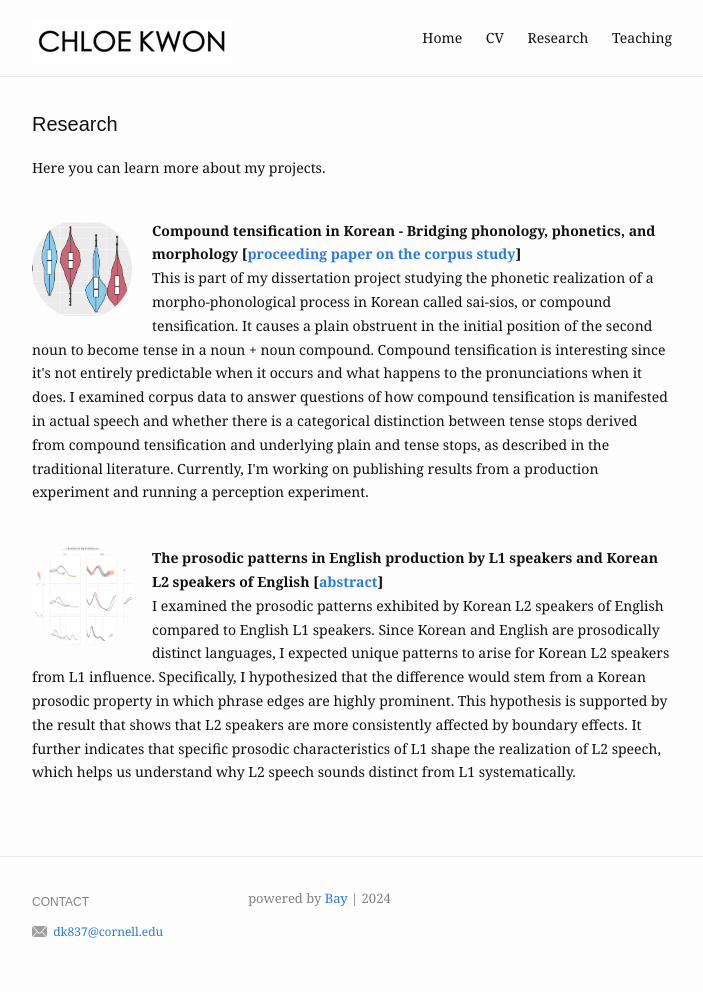
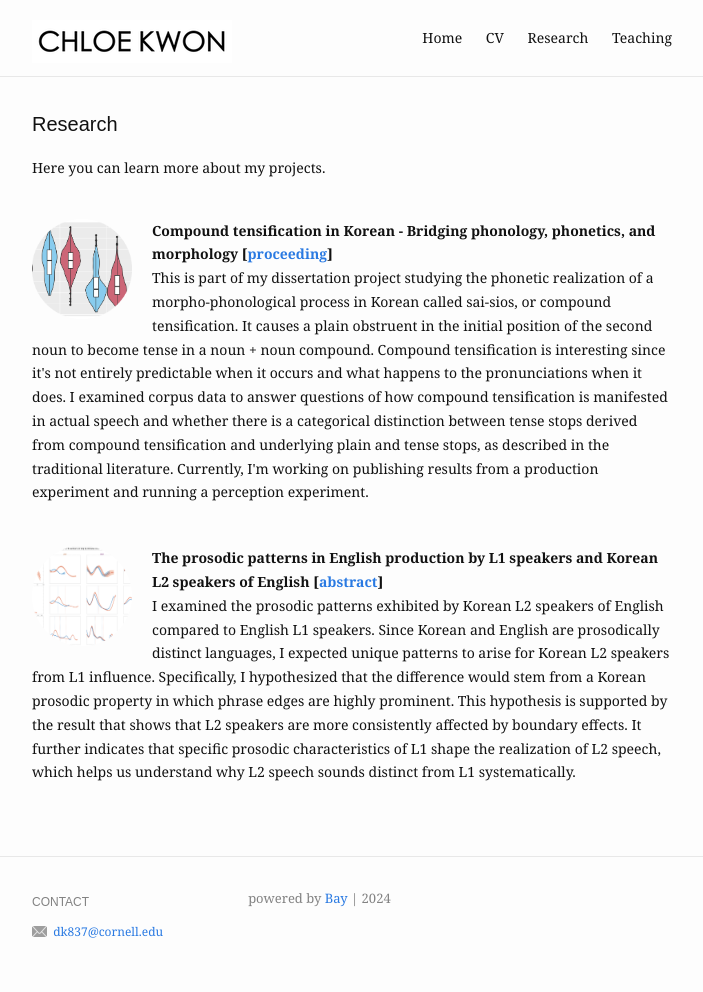
Before and after one commit to chloedkkwon/chloedkkwon.github.io, a Jekyll site: the page built from research.md, in a window 1280 px wide. Shown: the whole page, without its empty margins (288-991 px from the left). Built offline with Jekyll 4.4.1, drawn with Linux system fonts in a browser that asks for light colours.

Commit message:
Update research.md

```diff
--- a/research.md
+++ b/research.md
@@ -3,7 +3,7 @@ layout: work
 title: Research
 slug: /research
 items:
-  - title: Compound tensification in Korean - Bridging phonology, phonetics, and morphology [<a href="https://drive.google.com/file/d/15I8WHJa4ytbs3MLPyJ9lDT_-CvffA00A/view?usp=drive_link">proceeding paper on the corpus study</a>]
+  - title: Compound tensification in Korean - Bridging phonology, phonetics, and morphology [<a href="https://drive.google.com/file/d/15I8WHJa4ytbs3MLPyJ9lDT_-CvffA00A/view?usp=drive_link">proceeding</a>]
     image:
       src: /assets/img/work/a_project.png
       alt: a_project
```
